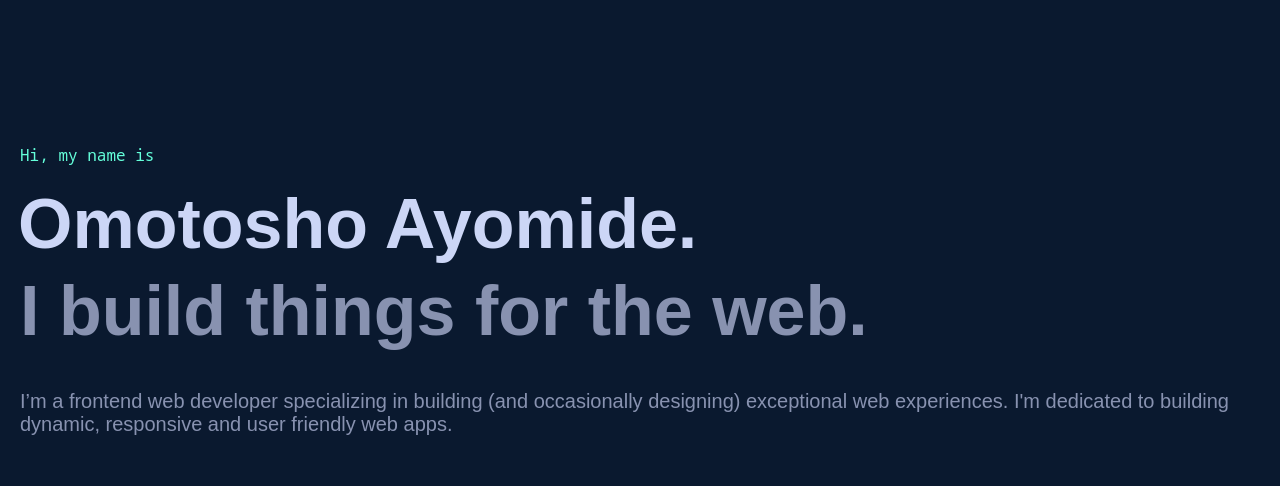
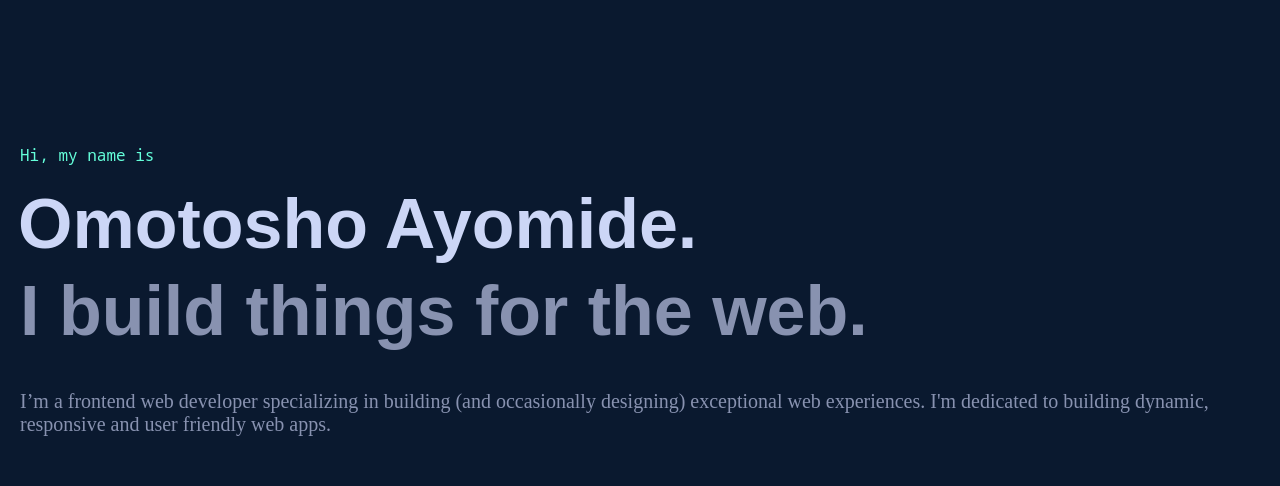
Before and after one commit to O-Midey/portfolio-website, a plain HTML site: page index.html in a window 1280 px wide. Shown: the part 132-618 px from the top of the page. Drawn offline with Linux system fonts and the light colour scheme; a web font is replaced by a local one.

Commit message:
edited layout

```diff
--- a/style.css
+++ b/style.css
@@ -99,7 +99,7 @@ div.hero {
 
 p.header--intro {
   width: 100%;
-  font-family: var(--poppins);
+  font-family: "Poppinsg";
   margin-top: 40px;
   font-size: clamp(1.5rem, 3vw, 2rem);
   color: var(--slate);
```
